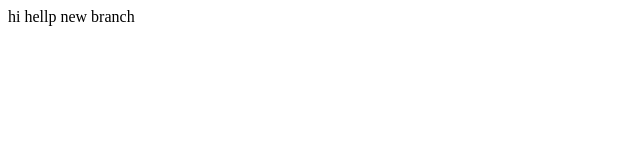
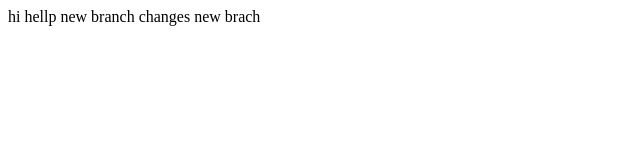
Before and after one commit to SRPatel2310/first_test, a plain HTML site: page index.html in a window 1280 px wide. Shown: the whole page, without its empty margins (0-640 px from the left). Drawn offline with Linux system fonts and the light colour scheme.

Commit message:
Update index.html
next commit

```diff
--- a/index.html
+++ b/index.html
@@ -8,7 +8,7 @@
 </head>
 
 <body>
-    hi hellp new branch
+    hi hellp new branch changes new brach
 </body>
 
 </html>
```
